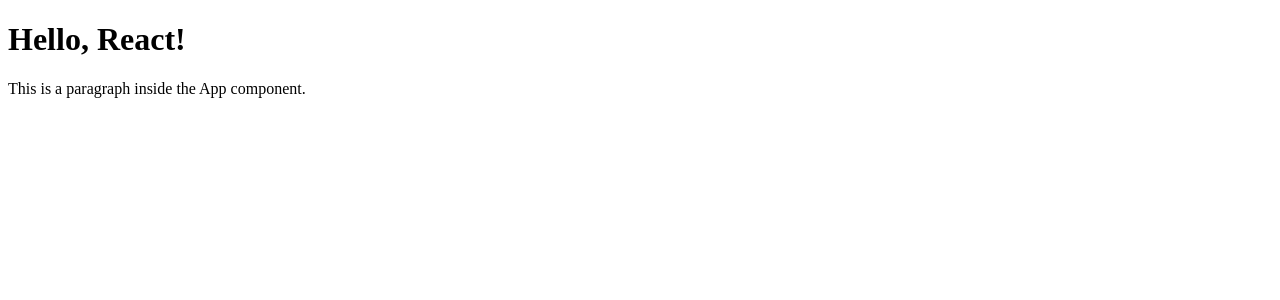
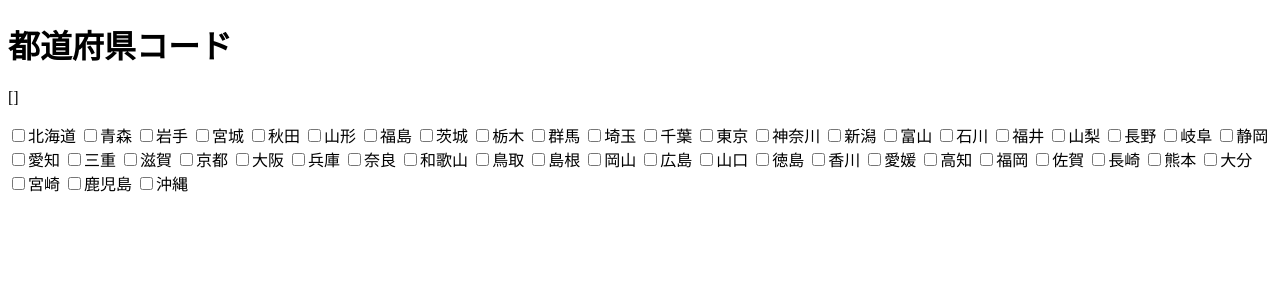
Before and after one commit to Hornrei/yumemi, a React (Create React App) app in the folder kadai/: page / in a window 1280 px wide. Shown: the top 300 px of the page. Built offline with nearby package versions, Linux system fonts and the light colour scheme; no server answers.

Commit message:
API確認、表示確認

```diff
--- a/kadai/public/index.html
+++ b/kadai/public/index.html
@@ -10,5 +10,57 @@
 
   </div>
 
+
+  <div class="checkbox">
+    <input type="checkbox" name="pref" value="1">北海道
+    <input type="checkbox" name="pref" value="2">青森
+    <input type="checkbox" name="pref" value="3">岩手
+    <input type="checkbox" name="pref" value="4">宮城
+    <input type="checkbox" name="pref" value="5">秋田
+    <input type="checkbox" name="pref" value="6">山形
+    <input type="checkbox" name="pref" value="7">福島
+    <input type="checkbox" name="pref" value="8">茨城
+    <input type="checkbox" name="pref" value="9">栃木
+    <input type="checkbox" name="pref" value="10">群馬
+    <input type="checkbox" name="pref" value="11">埼玉
+    <input type="checkbox" name="pref" value="12">千葉
+    <input type="checkbox" name="pref" value="13">東京
+    <input type="checkbox" name="pref" value="14">神奈川
+    <input type="checkbox" name="pref" value="15">新潟
+    <input type="checkbox" name="pref" value="16">富山
+    <input type="checkbox" name="pref" value="17">石川
+    <input type="checkbox" name="pref" value="18">福井
+    <input type="checkbox" name="pref" value="19">山梨
+    <input type="checkbox" name="pref" value="20">長野
+    <input type="checkbox" name="pref" value="21">岐阜
+    <input type="checkbox" name="pref" value="22">静岡
+    <input type="checkbox" name="pref" value="23">愛知
+    <input type="checkbox" name="pref" value="24">三重
+    <input type="checkbox" name="pref" value="25">滋賀
+    <input type="checkbox" name="pref" value="26">京都
+    <input type="checkbox" name="pref" value="27">大阪
+    <input type="checkbox" name="pref" value="28">兵庫
+    <input type="checkbox" name="pref" value="29">奈良
+    <input type="checkbox" name="pref" value="30">和歌山
+    <input type="checkbox" name="pref" value="31">鳥取
+    <input type="checkbox" name="pref" value="32">島根
+    <input type="checkbox" name="pref" value="33">岡山
+    <input type="checkbox" name="pref" value="34">広島
+    <input type="checkbox" name="pref" value="35">山口
+    <input type="checkbox" name="pref" value="36">徳島
+    <input type="checkbox" name="pref" value="37">香川
+    <input type="checkbox" name="pref" value="38">愛媛
+    <input type="checkbox" name="pref" value="39">高知
+    <input type="checkbox" name="pref" value="40">福岡
+    <input type="checkbox" name="pref" value="41">佐賀
+    <input type="checkbox" name="pref" value="42">長崎
+    <input type="checkbox" name="pref" value="43">熊本
+    <input type="checkbox" name="pref" value="44">大分
+    <input type="checkbox" name="pref" value="45">宮崎
+    <input type="checkbox" name="pref" value="46">鹿児島
+    <input type="checkbox" name="pref" value="47">沖縄
+
+  </div>
+
 </body>
 </html>
--- a/kadai/src/App.js
+++ b/kadai/src/App.js
@@ -1,12 +1,33 @@
-import React from 'react';
+
+
+
+import React, { useEffect, useState } from 'react';
+import axios from 'axios';
+import api from './axios';
+
+
+const requests = {
+  pref: '/api/v1/prefectures',
+  pyramid: '/api/v1/population/composition/pyramid',
+}
 
 function App() {
+  const [code, setCode] = useState([]);
+
+  useEffect(() => {
+    async function fetchData() {
+      const response = await api.get(requests.pref);
+      setCode(response.data); // レスポンスデータをセットする
+    }
+    fetchData();
+  }, []);
+
   return (
-    <div>
-      <h1>Hello, React!</h1>
-      <p>This is a paragraph inside the App component.</p>
+    <div className='app'>
+      <h1>都道府県コード</h1>
+      <p>{JSON.stringify(code)}</p> {/* JSON.stringify()を使ってオブジェクトを文字列に変換 */}
     </div>
-  );
+  )
 }
 
 export default App;
--- /dev/null
+++ b/kadai/src/axios.js
@@ -0,0 +1,11 @@
+import React from "react";
+import ReactDOM from "react-dom";
+import axios from "axios";
+
+const api = axios.create({
+    baseURL: "https://opendata.resas-portal.go.jp",
+    //実際のAPIキーに置き換える
+    headers: {"X-API-KEY": ''}
+});
+
+export default api;
```
Also changed, not shown: kadai/src/components/checkbox.js (added, +16 -0 lines).
